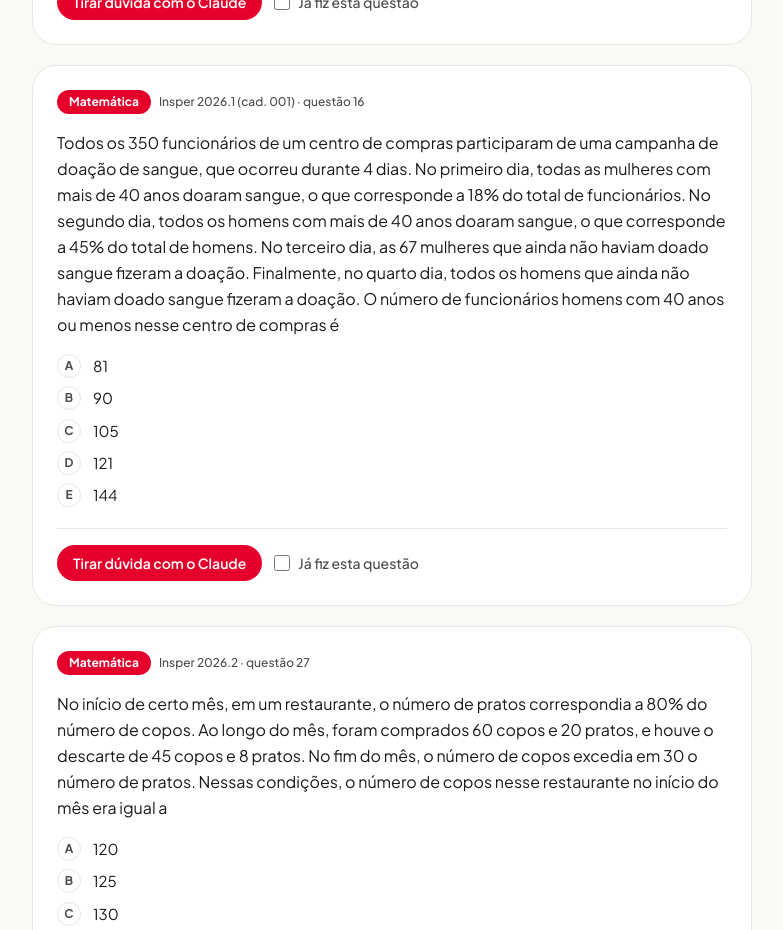
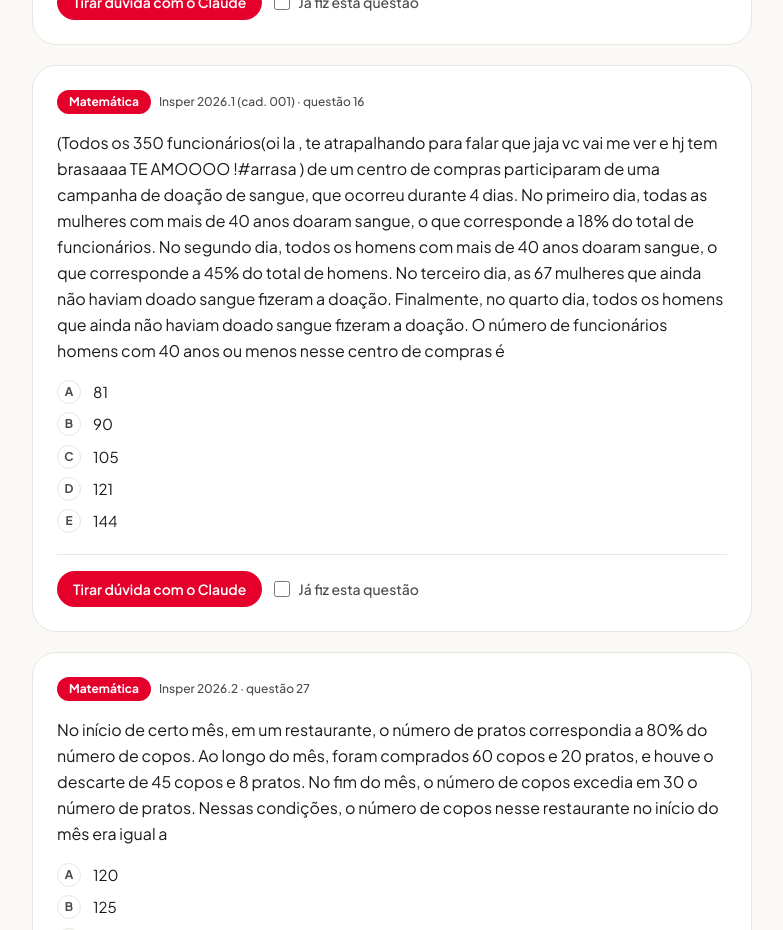
Before and after one commit to gstuchi/cronograma_estudos, a Next.js app in the folder plano-estudos/: page /semana/1/segunda in a window 1280 px wide. Shown: the part 1340-2270 px from the top of the page, without its empty margins (248-1031 px from the left). Built offline with nearby package versions, Linux system fonts and the light colour scheme.

Commit message:
easterEGG questao teste

```diff
--- a/plano-estudos/src/data/questoes.ts
+++ b/plano-estudos/src/data/questoes.ts
@@ -49,7 +49,7 @@ export const questoes: Questao[] = [
     16,
     "Matemática",
     "financeira",
-    "Todos os 350 funcionários de um centro de compras participaram de uma campanha de doação de sangue, que ocorreu durante 4 dias. No primeiro dia, todas as mulheres com mais de 40 anos doaram sangue, o que corresponde a 18% do total de funcionários. No segundo dia, todos os homens com mais de 40 anos doaram sangue, o que corresponde a 45% do total de homens. No terceiro dia, as 67 mulheres que ainda não haviam doado sangue fizeram a doação. Finalmente, no quarto dia, todos os homens que ainda não haviam doado sangue fizeram a doação. O número de funcionários homens com 40 anos ou menos nesse centro de compras é",
+    "(Todos os 350 funcionários(oi la , te atrapalhando para falar que jaja vc vai me ver e hj tem brasaaaa TE AMOOOO !#arrasa ) de um centro de compras participaram de uma campanha de doação de sangue, que ocorreu durante 4 dias. No primeiro dia, todas as mulheres com mais de 40 anos doaram sangue, o que corresponde a 18% do total de funcionários. No segundo dia, todos os homens com mais de 40 anos doaram sangue, o que corresponde a 45% do total de homens. No terceiro dia, as 67 mulheres que ainda não haviam doado sangue fizeram a doação. Finalmente, no quarto dia, todos os homens que ainda não haviam doado sangue fizeram a doação. O número de funcionários homens com 40 anos ou menos nesse centro de compras é",
     ["81", "90", "105", "121", "144"],
   ),
   q(
```
